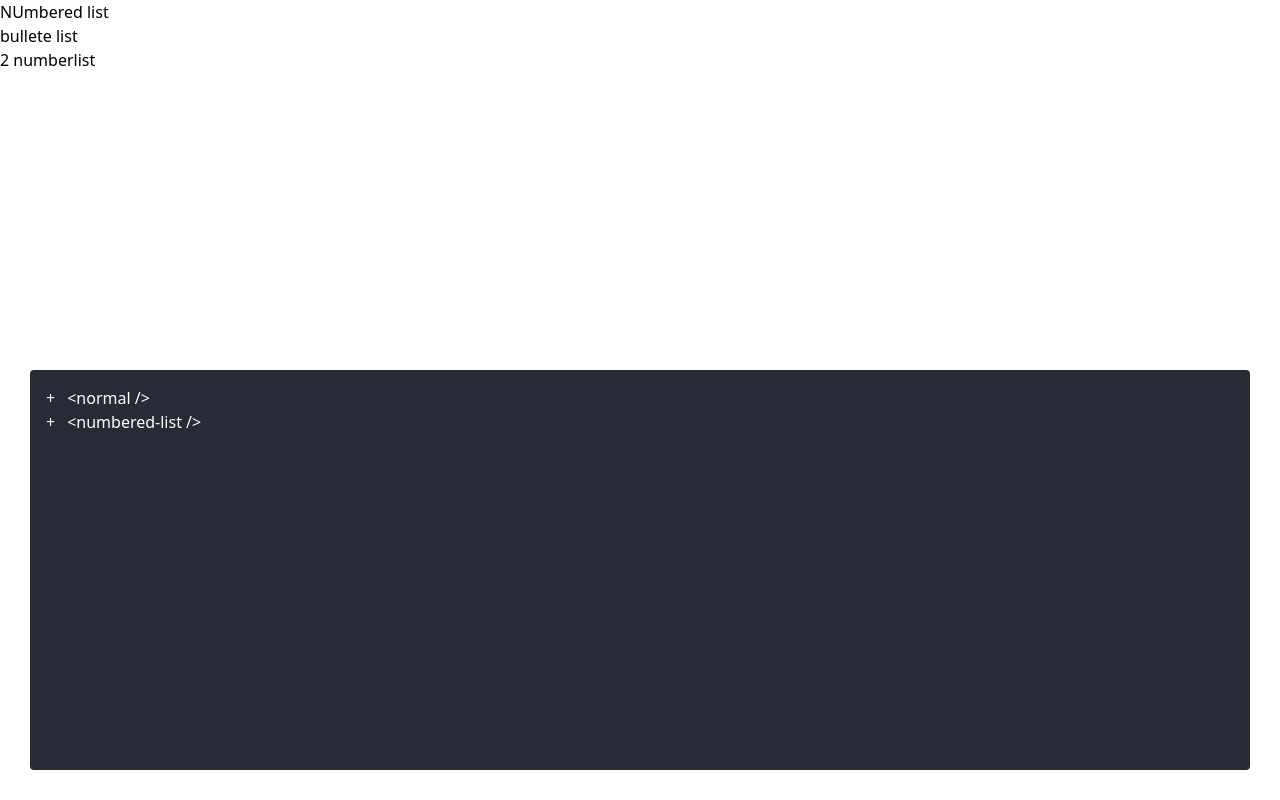
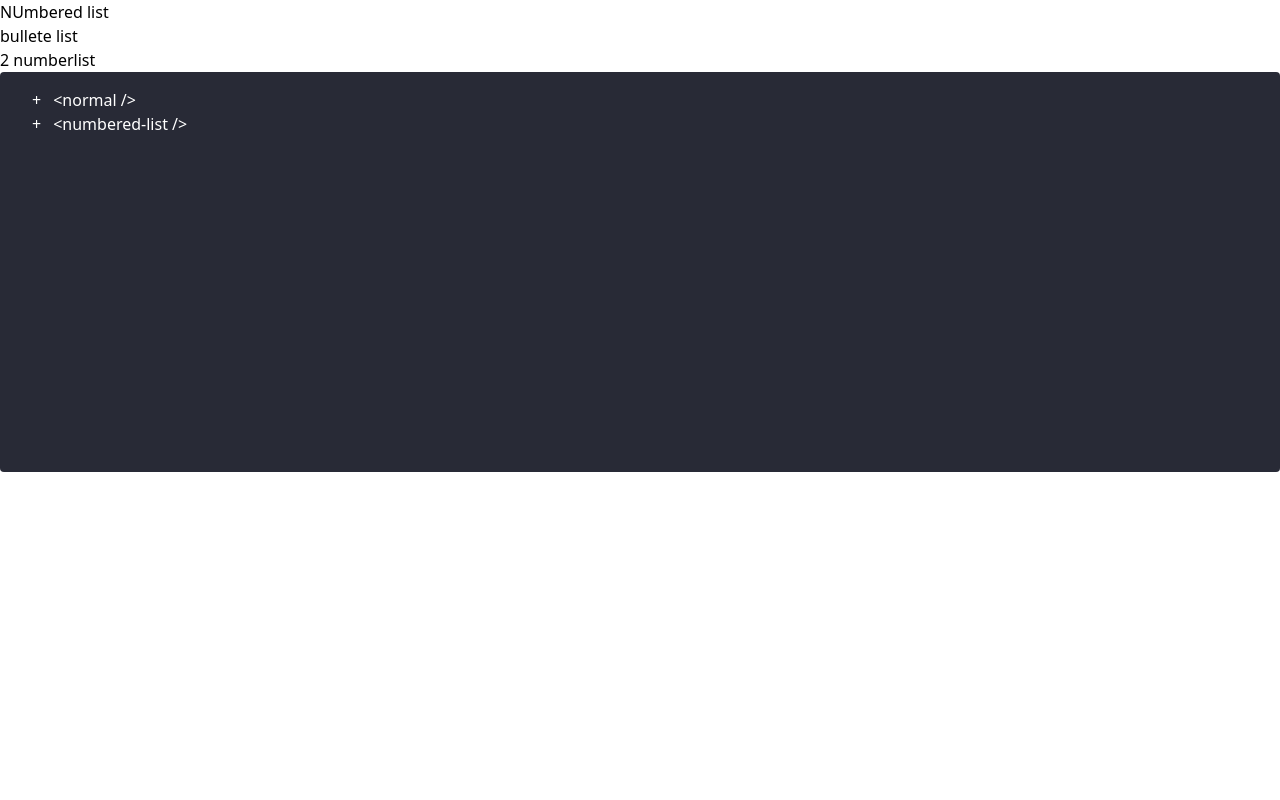
Before and after one commit to nivekithan/slate-devtools, a React (Vite) app in the folder devtools/: page / in a window 1280 px wide. Built offline with nearby package versions, Linux system fonts and the light colour scheme.

Commit message:
Nodes will render according to theri depth

```diff
--- a/devtools/package.json
+++ b/devtools/package.json
@@ -16,8 +16,11 @@
     "@types/react": "^17.0.0",
     "@types/react-dom": "^17.0.0",
     "@vitejs/plugin-react-refresh": "^1.1.0",
+    "eslint": "^7.20.0",
     "typescript": "^4.1.2",
     "vite": "^2.0.1",
-    "vite-plugin-windicss": "^0.5.0"
+    "vite-plugin-windicss": "^0.5.0",
+    "eslint-plugin-react-hooks": "^4.2.0"
+
   }
 }
--- a/devtools/src/components/renderElement.tsx
+++ b/devtools/src/components/renderElement.tsx
@@ -1,5 +1,5 @@
 import { RenderElementProps } from "slate-react";
-import React from "react";
+import React, { CSSProperties } from "react";
 import { useToggleOnClick } from "../hooks/useToggleOnClick";
 
 export const RenderElement = ({
@@ -15,12 +15,13 @@ export const RenderElement = ({
     type = "normal";
   }
 
+  const depthStyle: CSSProperties = {
+    marginLeft: `${(depth as number) || 1 * 1.5}rem`,
+  };
+
   return (
-    <div
-      {...attributes}
-      style={{ marginLeft: `${((depth as number) || 0) * 1.5}rem` }}
-    >
-      <div className="flex gap-x-3" contentEditable={false}>
+    <div {...attributes} style={{ ...depthStyle }} contentEditable={false}>
+      <div className="flex gap-x-3">
         <div onClick={onClick} className="cursor-pointer">
           +
         </div>
--- /dev/null
+++ b/devtools/src/components/renderLeaf.tsx
@@ -0,0 +1,32 @@
+import React, { CSSProperties } from "react";
+import { RenderLeafProps } from "slate-react";
+import { useToggleOnClick } from "../hooks/useToggleOnClick";
+
+export const RenderLeaf = ({ text, attributes, children }: RenderLeafProps) => {
+  const { devtools_depth: depth } = text;
+
+  const [shouldShowText, onClick] = useToggleOnClick(false);
+
+  const depthStyle = (depth: number): CSSProperties => {
+    return {
+      marginLeft: `${depth * 1.5}rem`,
+    };
+  };
+
+  return (
+    <div {...attributes} style={{ ...depthStyle((depth as number) || 1) }} contentEditable={false}>
+      <div className="flex gap-x-3" >
+        <div onClick={onClick} className={"cursor-pointer"}>
+          +
+        </div>
+
+        <div>{`<Text />`}</div>
+      </div>
+      {shouldShowText ? (
+        <div style={{ ...depthStyle(((depth as number) || 1) + 1) }}>
+          {text.text}
+        </div>
+      ) : null}
+    </div>
+  );
+};
--- a/devtools/src/devtools/devtools.tsx
+++ b/devtools/src/devtools/devtools.tsx
@@ -5,10 +5,12 @@ import {
   Editable,
   ReactEditor,
   RenderElementProps,
+  RenderLeafProps,
   Slate,
   withReact,
 } from "slate-react";
 import { RenderElement } from "../components/renderElement";
+import { RenderLeaf } from "../components/renderLeaf";
 import { withDepth } from "../plugins/withDepth";
 
 type DevtoolsProps = {
@@ -25,22 +27,24 @@ export const Devtools = ({ value, editor }: DevtoolsProps) => {
     []
   );
 
+  const renderLeaf = useCallback(
+    (props: RenderLeafProps) => <RenderLeaf {...props} />,
+    []
+  );
+
   // Normalize the editor
   useEffect(() => {
-    Editor.normalize(devEditor);
+    Editor.normalize(devEditor, { force: true });
   }, []);
 
   return createPortal(
-    <div className="fixed bottom-30px inset-x-30px">
-      <div className="w-full h-400px min-h-100px bg-hex-282a36 text-white rounded p-4">
-        <div>
-          <Slate value={devValue} editor={devEditor} onChange={setDevValue}>
-            <Editable renderElement={renderElement} />
-          </Slate>
-        </div>
+    <div className="w-full h-400px min-h-100px bg-hex-282a36 text-white rounded p-4">
+      <div>
+        <Slate value={devValue} editor={devEditor} onChange={setDevValue}>
+          <Editable renderElement={renderElement} renderLeaf={renderLeaf} />
+        </Slate>
       </div>
     </div>,
-
     document.body
   );
 };
--- a/devtools/src/plugins/withDepth.tsx
+++ b/devtools/src/plugins/withDepth.tsx
@@ -22,7 +22,7 @@ export const withDepth = (editor: ReactEditor) => {
   return editor;
 };
 
-const hasValidDepth = ([node, path]: NodeEntry) => {
+const hasValidDepth = ([node, path]: NodeEntry): boolean => {
   const { devtools_depth: depth } = node;
 
   // If there is node depth return false
@@ -36,4 +36,6 @@ const hasValidDepth = ([node, path]: NodeEntry) => {
   // If the depth is not length of path then return false
 
   if (depth !== path.length) return false;
+
+  return true;
 };
```
Also changed, not shown: devtools/.eslintrc.json (added), 1 other file (tests, documents, lock files or other folders).
